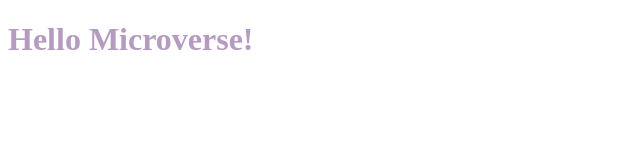
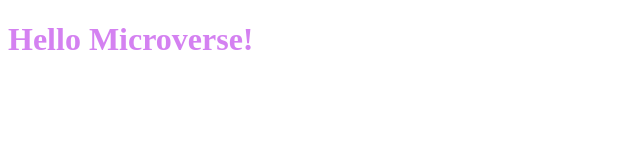
Before and after one commit to shaqayq/Hello-Microverse, a plain HTML site: page index.html in a window 1280 px wide. Shown: the whole page, without its empty margins (0-640 px from the left). Drawn offline with Linux system fonts and the light colour scheme.

Commit message:
config linter

```diff
--- a/index.html
+++ b/index.html
@@ -5,7 +5,7 @@
     <meta http-equiv="X-UA-Compatible" content="IE=edge">
     <meta name="viewport" content="width=device-width, initial-scale=1.0">
     <link rel="stylesheet" href="style.css">
-    <title>My first project</title>
+    <title>My first Project</title>
 
 </head>
 <body>
--- a/style.css
+++ b/style.css
@@ -1,3 +1,3 @@
 h1 {
-  color: #7488;
+  color: #af13e488;
 }
```
